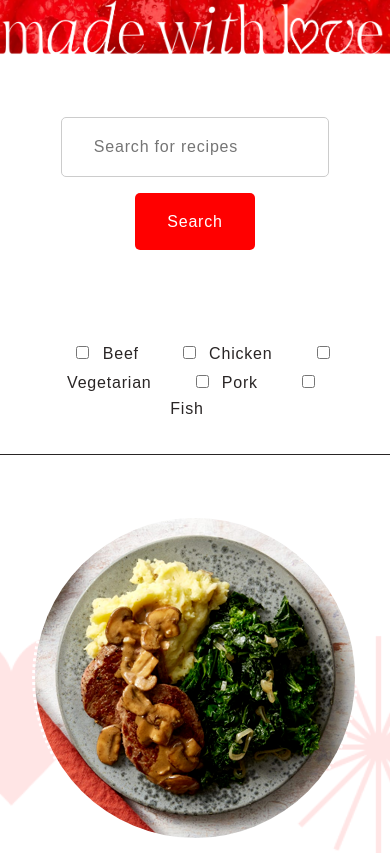
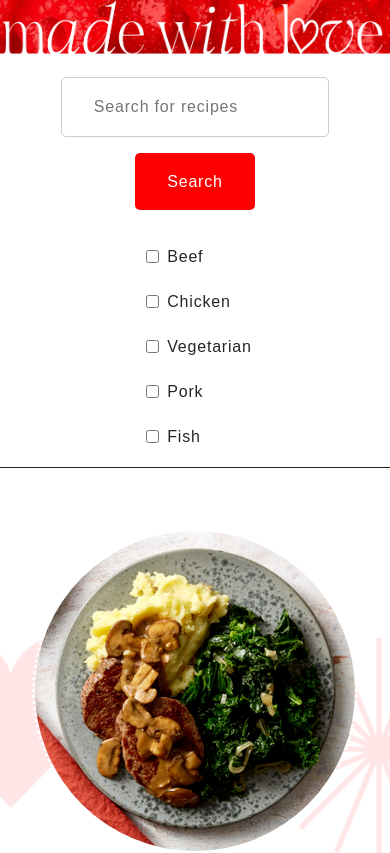
Before and after one commit to emf-99/idm232-abc123, a PHP site: page / in a window 390 px wide. Shown: the top 853 px of the page. Run offline with PHP 8.4, Linux system fonts and the light colour scheme.

Commit message:
:art: filters

```diff
--- a/idm232/hwk1/styles.css
+++ b/idm232/hwk1/styles.css
@@ -192,6 +192,7 @@ header {
     color: var(--color-accent);
     border: solid 1px var(--color-accent);
     transition: 0.3s ease-in-out 0.3s;
+    cursor: pointer;
 }
 
 
@@ -201,17 +202,31 @@ header {
     width: 75%;
     display: flex;
     align-items: center;
-    justify-content: space-between;
+    justify-content: center;
     flex-direction: row;
 }
 
+.filtersCentered {
+    display: flex;
+    flex-direction: row;
+    align-items: center;
+    justify-content: space-between;
+}
+
+
 .filters label {
+    display: flex;
+    align-items: center;
+    justify-content: center;
+    margin: 0rem 1rem;
+    padding: 0rem 1rem;
     margin-right: 1rem;
 }
 
 .filters label:hover {
     color: var(--color-accent);
     transition: 0.1s ease-in-out 0.1s;
+    cursor: pointer;
 }
 
 main {
@@ -225,7 +240,6 @@ main {
     max-width: 1920px;
     margin: 0 auto;
 }
-
 
 .oneRec {
     display: flex;
@@ -251,6 +265,7 @@ main {
 .oneRec:hover figcaption{
     color: var(--color-accent);
     transition: 0.1s ease-in-out 0.1s;
+    cursor: pointer;
 }
 
 .oneRec img {
@@ -260,6 +275,7 @@ main {
 .oneRec:hover img {
     border: dotted 3.5px var(--color-accent);
     transition: 0.1s ease-in-out 0.1s;
+    cursor: pointer;
 }
 
 footer {
@@ -295,13 +311,36 @@ footer {
     }
 
     .filters {
+        display: flex;
+        justify-content: center;
+        align-items: center;
+        flex-wrap: wrap;
         flex-direction: column;
-        grid-template-columns: repeat(2,2fr);
+        grid-template-columns: repeat(1,3fr);
+        margin: 0.25rem;
+        padding: 0.25rem;
+        width: 75%;
+    }
+
+    .filtersCentered {
+        display: flex;
+        justify-content: center;
+        align-items: flex-start;
+        flex-wrap: wrap;
+        flex-direction: column;
+        grid-template-columns: repeat(1,3fr);
+    }
+    .filters label {
+        display: flex;
+        align-items: center;
+        justify-content: center;
+        margin: .25rem;
+        padding: .25rem;
     }
 
     .search-area {
-        margin: 2rem;
-        padding: 1rem;
+        margin: .5rem;
+        padding: .5rem;
         display: flex;
         align-items: center;
         justify-content: center;
@@ -349,7 +388,7 @@ footer {
         padding: .5rem;
         }
 
-    button, input, .filters label {
+    button, input {
         font-size: 1rem;
         max-width: 200ch;
         margin: .5rem;
@@ -372,8 +411,8 @@ footer {
     }
 
     .search-area {
-        margin: 2rem;
-        padding: 1rem;
+        margin: .25rem;
+        padding: .25rem;
         display: flex;
         align-items: center;
         justify-content: center;
@@ -382,8 +421,34 @@ footer {
 
 
     .filters {
+        display: flex;
+        justify-content: center;
+        align-items: center;
+        flex-wrap: wrap;
         flex-direction: column;
         grid-template-columns: repeat(1,3fr);
+        margin: 0.25rem;
+        padding: 0.25rem;
+        width: 75%;
+    }
+
+    .filtersCentered {
+        display: flex;
+        justify-content: center;
+        align-items: flex-start;
+        flex-wrap: wrap;
+        flex-direction: column;
+        grid-template-columns: repeat(1,3fr);
+    }
+
+    .filters label {
+        display: flex;
+        align-items: center;
+        justify-content: center;
+        margin: .25rem;
+        padding: .25rem;
+        font-size: 1rem;
+        max-width: 200ch;
     }
 
     .hero-image {
```
